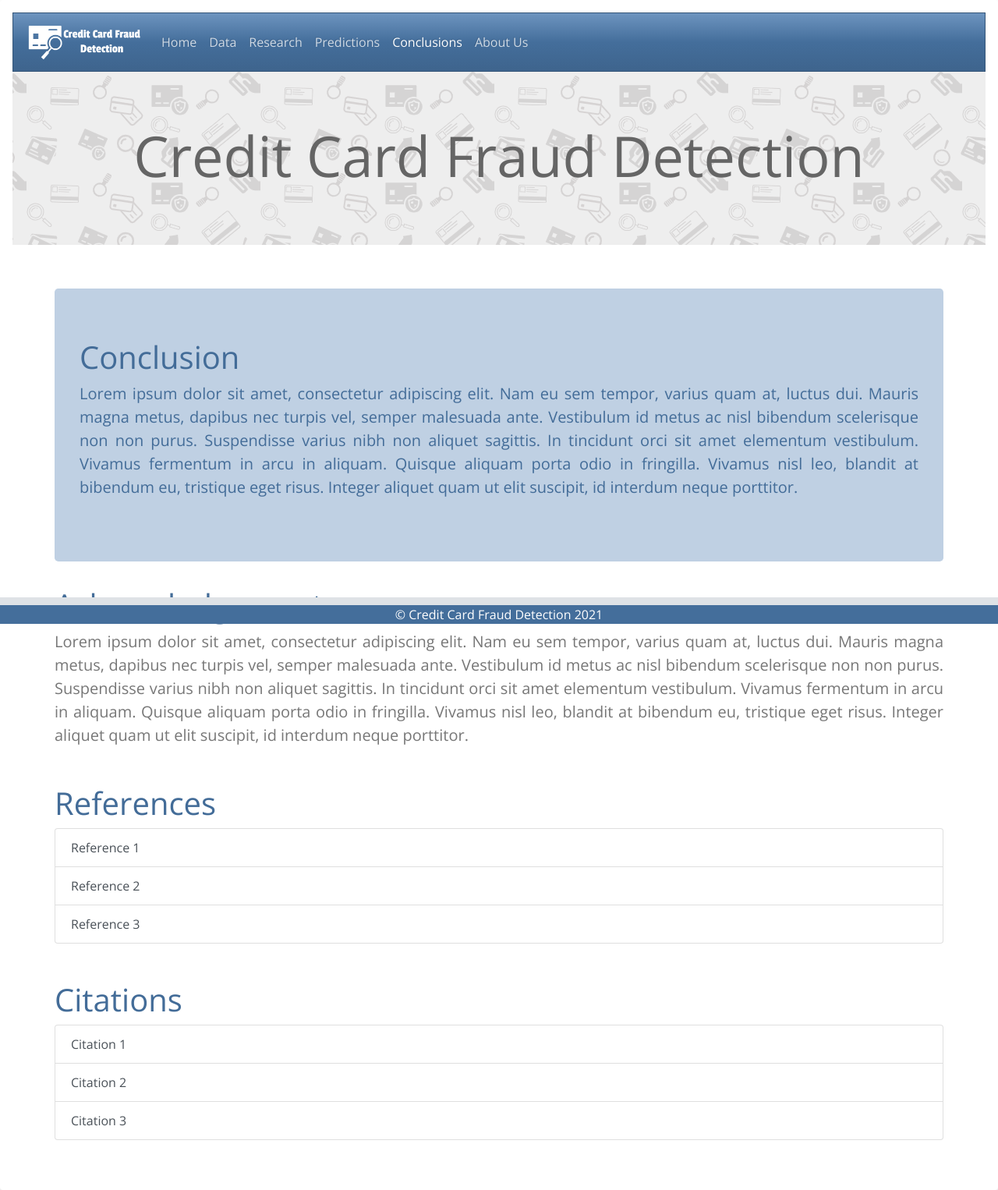
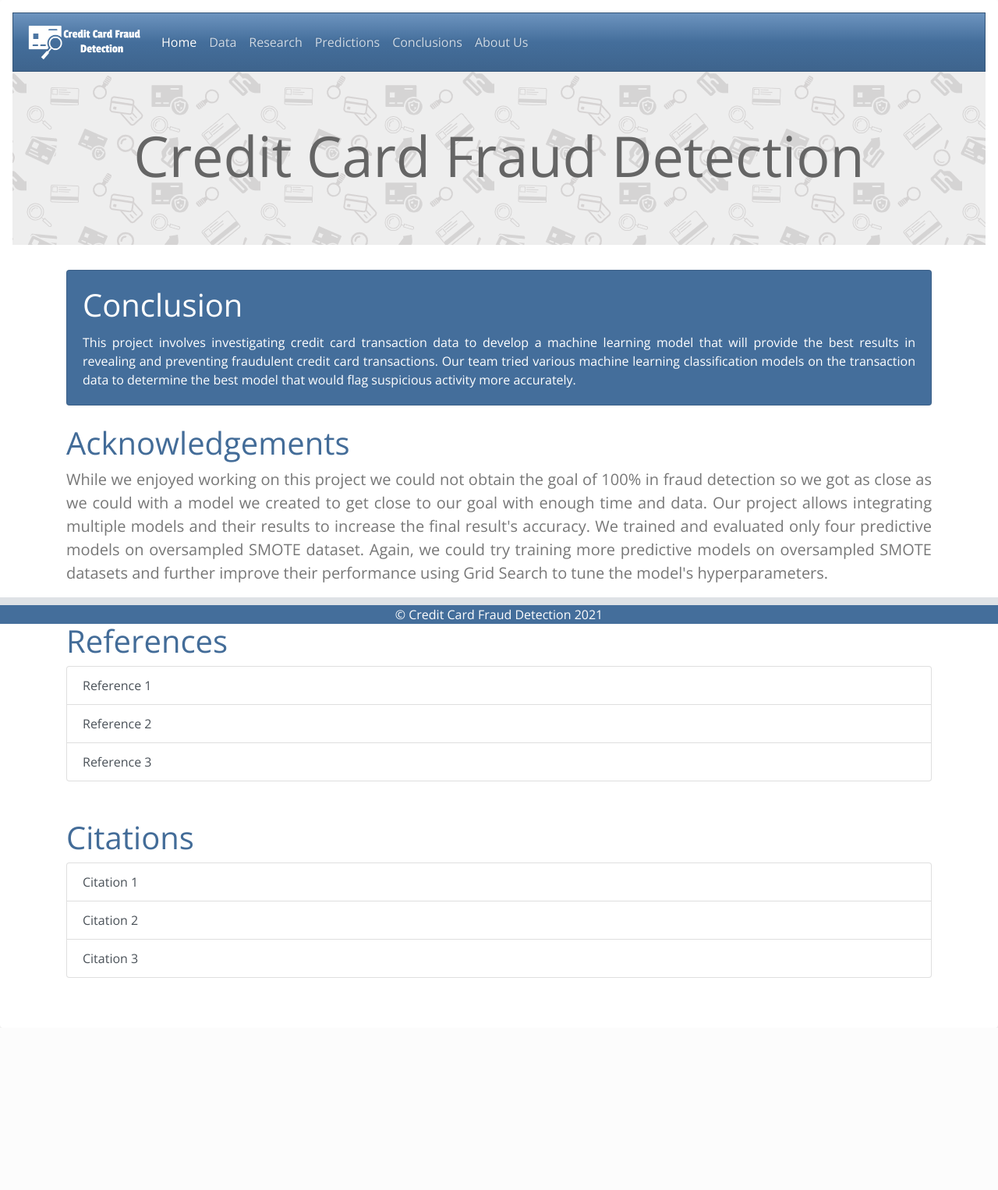
Before and after one commit to cdalsania/Credit_Card_Fraud_Detection, a Flask app: page /conclusions in a window 1280 px wide. Shown: the whole page at 78% size. After the commit the page ends 1318 px from the top, so only its background shows below. Run offline with Flask 2, Linux system fonts and the light colour scheme; some libraries are stand-ins or nearby versions.

Commit message:
updating code.

```diff
--- a/templates/conclusions.html
+++ b/templates/conclusions.html
@@ -20,22 +20,29 @@
 <body>
     <div class="container-fluid shadow rounded p-3">
         <!-- Navigation Bar -->
-        <div id="nav-placeholder" pagename="#conclusions-li"></div>
+        <div id="nav-placeholder" pagename="#home-li"></div>
         <!-- Main Page Content -->
-        <div class="container p-0">
+        <div class="container">
             <div class="row">
                 <div class="col-12">
-                    <div class="jumbotron jumbo mt-4">
-                        <h1>Conclusion</h1>
-                        <p class="lead text-justify ">Lorem ipsum dolor sit amet, consectetur adipiscing elit. Nam eu sem tempor, varius quam at, luctus dui. Mauris magna metus, dapibus nec turpis vel, semper malesuada ante. Vestibulum id metus ac nisl bibendum scelerisque non non
-                            purus. Suspendisse varius nibh non aliquet sagittis. In tincidunt orci sit amet elementum vestibulum. Vivamus fermentum in arcu in aliquam. Quisque aliquam porta odio in fringilla. Vivamus nisl leo, blandit at bibendum eu,
-                            tristique eget risus. Integer aliquet quam ut elit suscipit, id interdum neque porttitor.</p>
+                    <div class="card text-white bg-primary mb-4">
+                        <div class="card-body">
+                            <h1 class="card-title">Conclusion</h1>
+                            <p class="card-text text-justify">This project involves investigating credit card
+                                transaction data to develop a machine learning model that will provide the best results
+                                in revealing and preventing fraudulent credit card transactions. Our team tried various
+                                machine learning classification models on the transaction data to determine the best
+                                model that would flag suspicious activity more accurately.</p>
+                        </div>
                     </div>
-
                     <h1>Acknowledgements</h1>
-                    <p class="lead text-justify ">Lorem ipsum dolor sit amet, consectetur adipiscing elit. Nam eu sem tempor, varius quam at, luctus dui. Mauris magna metus, dapibus nec turpis vel, semper malesuada ante. Vestibulum id metus ac nisl bibendum scelerisque non non purus.
-                        Suspendisse varius nibh non aliquet sagittis. In tincidunt orci sit amet elementum vestibulum. Vivamus fermentum in arcu in aliquam. Quisque aliquam porta odio in fringilla. Vivamus nisl leo, blandit at bibendum eu, tristique eget
-                        risus. Integer aliquet quam ut elit suscipit, id interdum neque porttitor.</p>
+                    <p class="lead text-justify "> While we enjoyed working on this project we could not obtain the goal
+                        of 100% in fraud detection so we got as close as we could with a model we created to get close
+                        to our goal with enough time and data. Our project allows integrating multiple models and their
+                        results to increase the final result's accuracy. We trained and evaluated only four predictive
+                        models on oversampled SMOTE dataset. Again, we could try training more predictive models on
+                        oversampled SMOTE datasets and further improve their performance using Grid Search to tune the
+                        model's hyperparameters. </p>
                     <h1 class="mt-5">References</h1>
                     <div class="list-group">
                         <a href="#" class="list-group-item list-group-item-action">Reference 1</a>
@@ -55,10 +62,18 @@
         </div>
     </div>
     <!-- Scripts for JQuery, Bootstrap and D3.js -->
-    <script src="https://code.jquery.com/jquery-3.5.1.slim.min.js" integrity="sha384-DfXdz2htPH0lsSSs5nCTpuj/zy4C+OGpamoFVy38MVBnE+IbbVYUew+OrCXaRkfj" crossorigin="anonymous"></script>
-    <script src="https://cdn.jsdelivr.net/npm/bootstrap@4.5.3/dist/js/bootstrap.bundle.min.js" integrity="sha384-ho+j7jyWK8fNQe+A12Hb8AhRq26LrZ/JpcUGGOn+Y7RsweNrtN/tE3MoK7ZeZDyx" crossorigin="anonymous"></script>
-    <script src="https://cdn.jsdelivr.net/npm/popper.js@1.16.1/dist/umd/popper.min.js" integrity="sha384-9/reFTGAW83EW2RDu2S0VKaIzap3H66lZH81PoYlFhbGU+6BZp6G7niu735Sk7lN" crossorigin="anonymous"></script>
-    <script src="https://cdn.jsdelivr.net/npm/bootstrap@4.5.3/dist/js/bootstrap.min.js" integrity="sha384-w1Q4orYjBQndcko6MimVbzY0tgp4pWB4lZ7lr30WKz0vr/aWKhXdBNmNb5D92v7s" crossorigin="anonymous"></script>
+    <script src="https://code.jquery.com/jquery-3.5.1.slim.min.js"
+        integrity="sha384-DfXdz2htPH0lsSSs5nCTpuj/zy4C+OGpamoFVy38MVBnE+IbbVYUew+OrCXaRkfj"
+        crossorigin="anonymous"></script>
+    <script src="https://cdn.jsdelivr.net/npm/bootstrap@4.5.3/dist/js/bootstrap.bundle.min.js"
+        integrity="sha384-ho+j7jyWK8fNQe+A12Hb8AhRq26LrZ/JpcUGGOn+Y7RsweNrtN/tE3MoK7ZeZDyx"
+        crossorigin="anonymous"></script>
+    <script src="https://cdn.jsdelivr.net/npm/popper.js@1.16.1/dist/umd/popper.min.js"
+        integrity="sha384-9/reFTGAW83EW2RDu2S0VKaIzap3H66lZH81PoYlFhbGU+6BZp6G7niu735Sk7lN"
+        crossorigin="anonymous"></script>
+    <script src="https://cdn.jsdelivr.net/npm/bootstrap@4.5.3/dist/js/bootstrap.min.js"
+        integrity="sha384-w1Q4orYjBQndcko6MimVbzY0tgp4pWB4lZ7lr30WKz0vr/aWKhXdBNmNb5D92v7s"
+        crossorigin="anonymous"></script>
     <script src="https://d3js.org/d3.v6.min.js"></script>
     <script src="https://cdnjs.cloudflare.com/ajax/libs/d3/5.5.0/d3.js"></script>
     <script src="https://code.jquery.com/jquery-1.10.2.js"></script>
```
